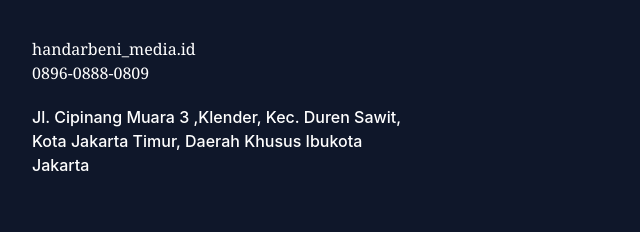
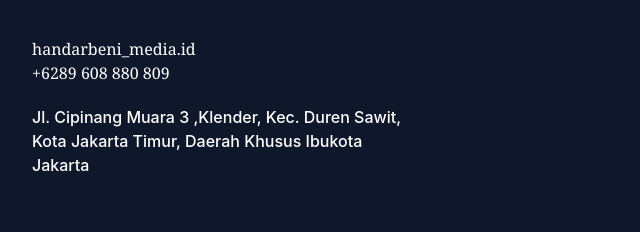
Before and after one commit to ItsLyy/Handarbeni, a website: page index.html in a window 1280 px wide. Shown: the part 6543-6775 px from the top of the page, 0-640 px from the left. Drawn offline with nearby package versions, Linux system fonts and the light colour scheme; files whose address does not match are found by name.

Commit message:
Ganti Nomer

```diff
--- a/index.html
+++ b/index.html
@@ -313,7 +313,7 @@
             <div class="flex flex-wrap flex-col">
                 <div class="w-full px-4 mb-12 text-slate-300 font-medium md:w-1/3 pb-20 ">
                     <p><a href="#" class="text-white font-serif">handarbeni_media.id</a></p>
-                    <p class="mb-5"><a href="#" class="text-white font-serif ">0896-0888-0809</a></p>
+                    <p class="mb-5"><a href="#" class="text-white font-serif ">+6289 608 880 809</a></p>
                     <p class=" text-white ">Jl. Cipinang Muara 3 ,Klender, Kec. Duren Sawit, Kota Jakarta Timur, Daerah Khusus Ibukota Jakarta</p>
 
                 </div>
```
